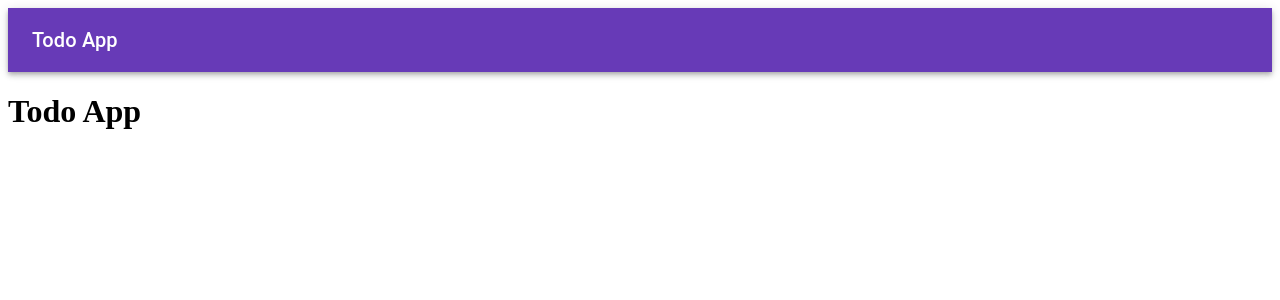
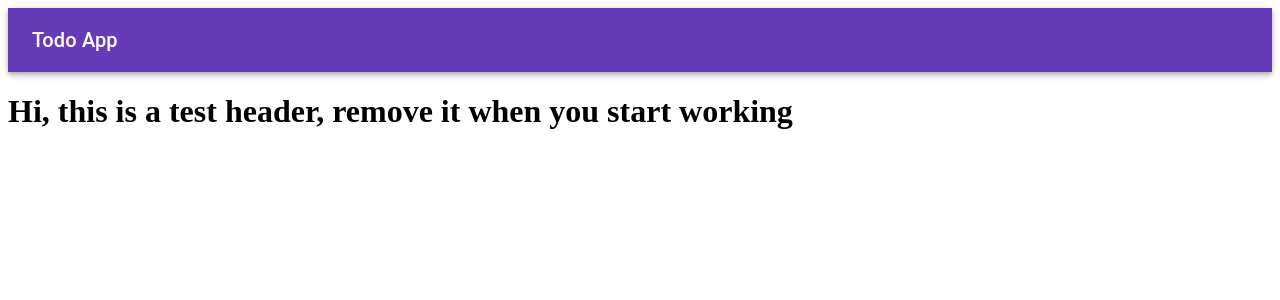
Before and after one commit to Ajanth/react-todo-app, a React (Vite) app: page / in a window 1280 px wide. Shown: the top 300 px of the page. Built offline with nearby package versions, Linux system fonts and the light colour scheme.

Commit message:
fix: update header text in App component for testing purposes

```diff
--- a/src/App.tsx
+++ b/src/App.tsx
@@ -4,7 +4,7 @@ function App() {
   return (
     <MainLayout>
       <div>
-        <h1>Todo App</h1>
+        <h1>Hi, this is a test header, remove it when you start working</h1>
       </div>
     </MainLayout>
   );
```
